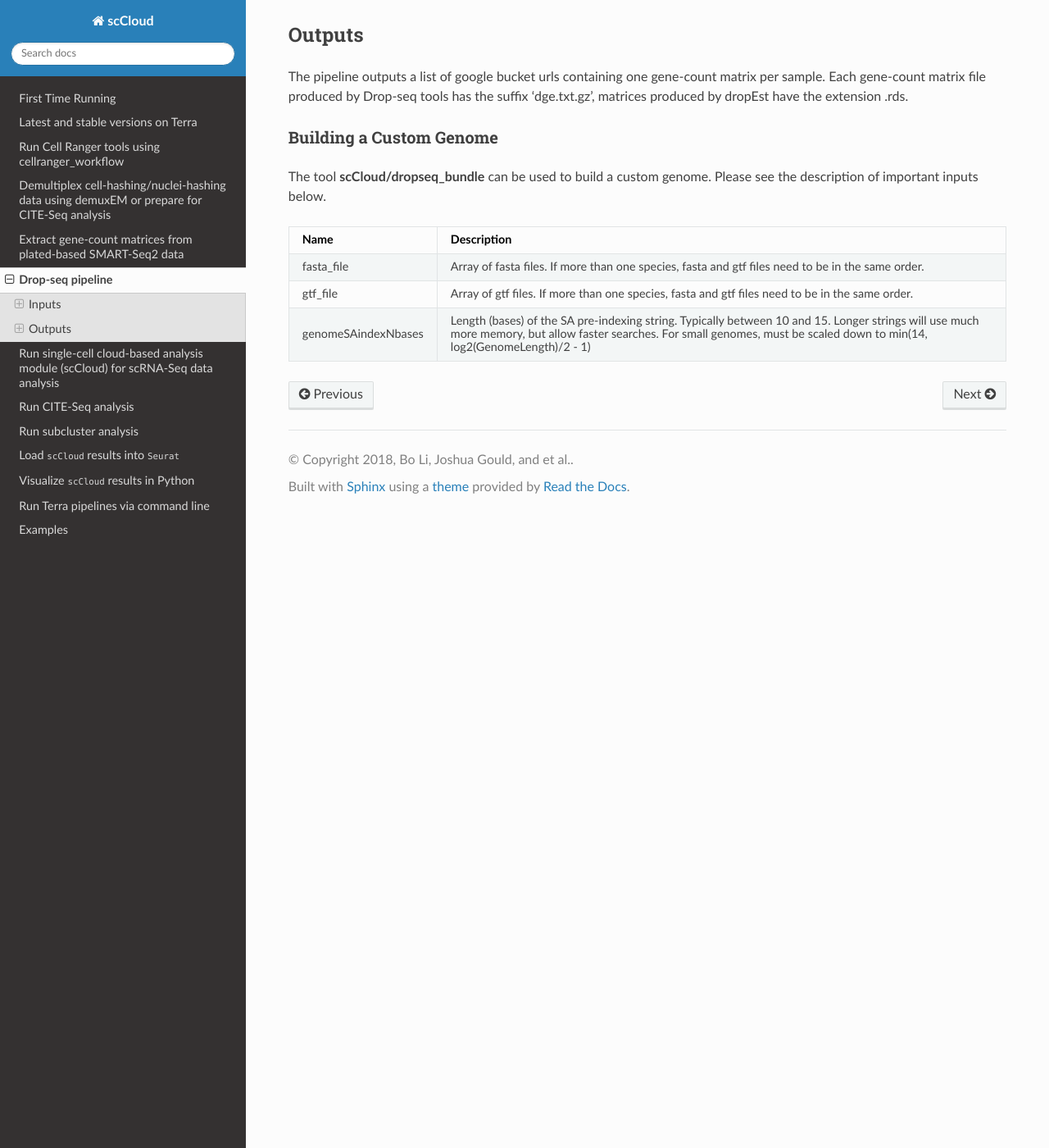
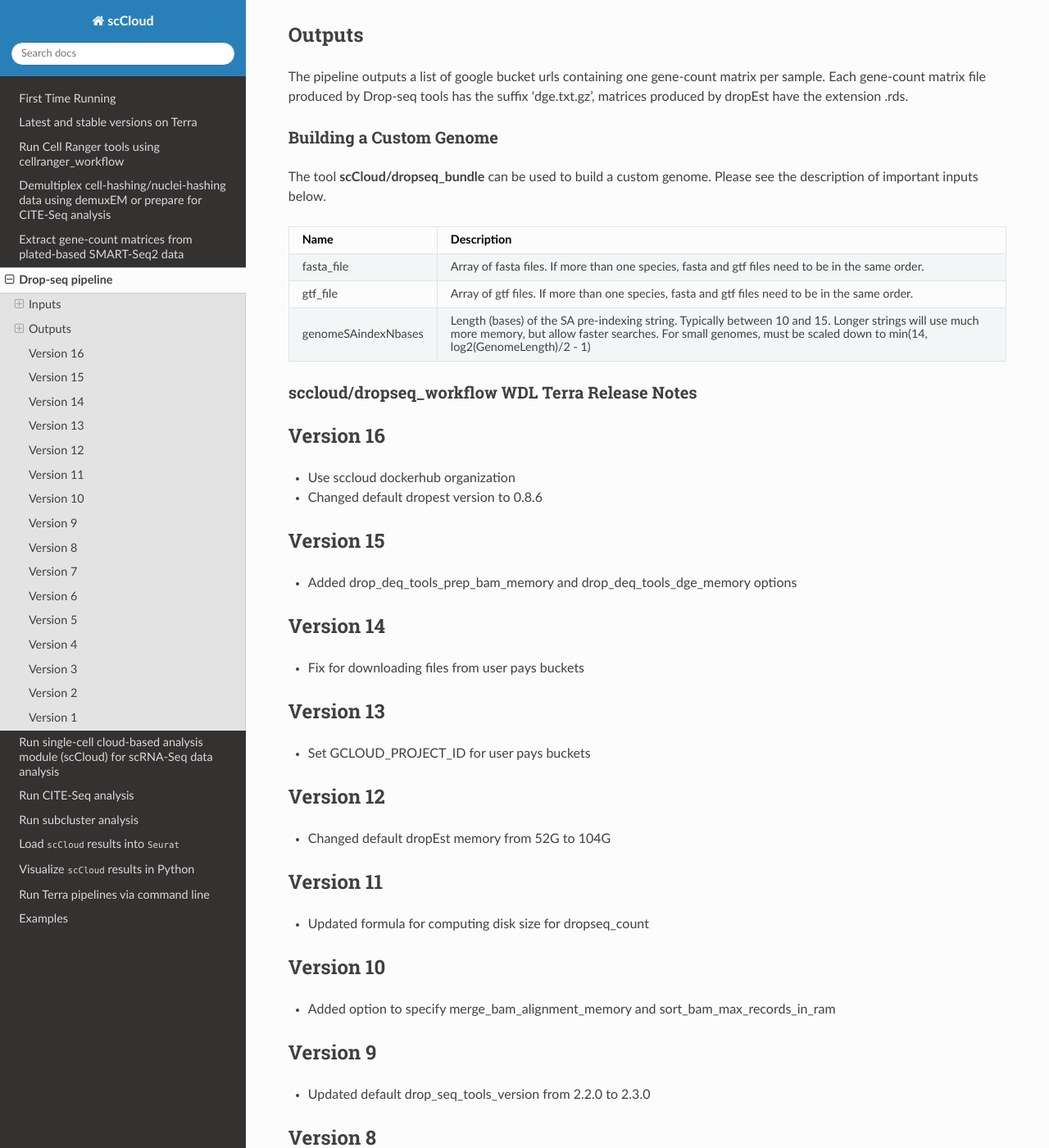
Before and after one commit to lilab-bcb/cumulus, a Sphinx documentation site: the page built from docs/drop_seq.rst, in a window 1280 px wide and 1400 px high, scrolled down 3738 px. Shown: the whole window at 82% size. Built offline with Sphinx 7.4.7 and the Read the Docs theme 2.0.0, drawn with Linux system fonts in a browser that asks for light colours; some of the changed text lies outside the part shown.

Commit message:
Added drop seq release notes

```diff
--- a/docs/drop_seq.rst
+++ b/docs/drop_seq.rst
@@ -196,3 +196,73 @@ Please see the description of important inputs below.
 	  - Array of gtf files. If more than one species, fasta and gtf files need to be in the same order.
 	* - genomeSAindexNbases
 	  - Length (bases) of the SA pre-indexing string. Typically between 10 and 15. Longer strings will use much more memory, but allow faster searches. For small genomes, must be scaled down to min(14, log2(GenomeLength)/2 - 1)
+
+
+sccloud/dropseq_workflow WDL Terra Release Notes
+==============================================
+
+Version 16
+^^^^^^^^^^^
+- Use sccloud dockerhub organization
+- Changed default dropest version to 0.8.6
+
+Version 15
+^^^^^^^^^^^
+- Added drop_deq_tools_prep_bam_memory and drop_deq_tools_dge_memory options
+
+Version 14
+^^^^^^^^^^^
+- Fix for downloading files from user pays buckets
+
+Version 13
+^^^^^^^^^^^
+- Set GCLOUD_PROJECT_ID for user pays buckets
+
+Version 12
+^^^^^^^^^^^
+- Changed default dropEst memory from 52G to 104G
+
+Version 11
+^^^^^^^^^^^
+- Updated formula for computing disk size for dropseq_count
+
+Version 10
+^^^^^^^^^^^
+- Added option to specify merge_bam_alignment_memory and sort_bam_max_records_in_ram
+
+Version 9
+^^^^^^^^^^^
+- Updated default drop_seq_tools_version from 2.2.0 to 2.3.0
+
+Version 8
+^^^^^^^^^^^
+- Made additional options available for running dropEst
+
+Version 7
+^^^^^^^^^^^
+- Changed default dropEst memory from 104G to 52G
+
+Version 6
+^^^^^^^^^^^
+- Added option to run dropEst
+
+Version 5
+^^^^^^^^^^^
+- Specify full version for bcl2fastq (2.20.0.422-2 instead of 2.20.0.422)
+
+Version 4
+^^^^^^^^^^^
+- Fixed issue that prevented bcl2fastq from running
+
+Version 3
+^^^^^^^^^^^
+- Set default run_bcl2fastq to false
+- Create shortcuts for commonly used genomes
+
+Version 2
+^^^^^^^^^^^
+- Updated QC report
+
+Version 1
+^^^^^^^^^^^
+- Initial release
```
